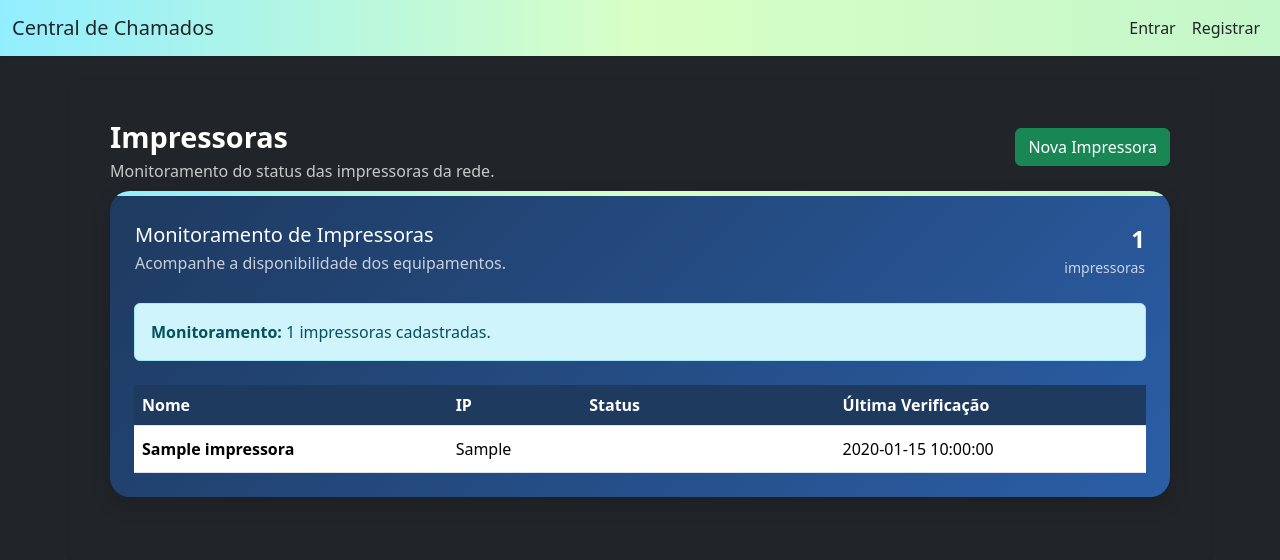
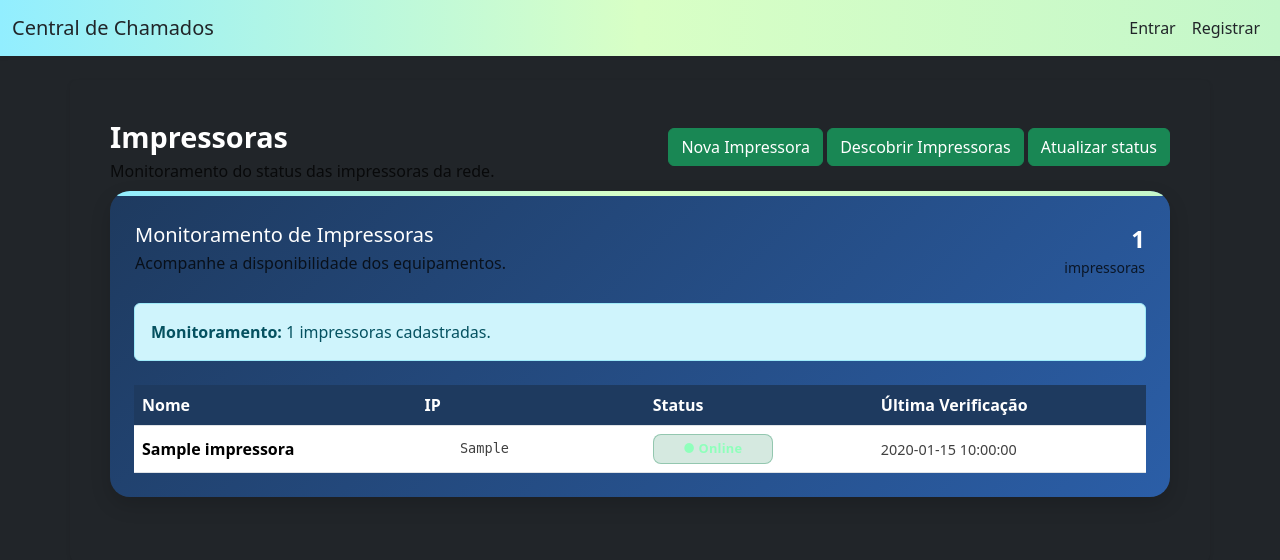
Before and after one commit to SirReinato/central_chamado, a Flask app: page /impressoras/ in a window 1280 px wide. Shown: the top 560 px of the page. Run offline with Flask 3, Linux system fonts and the light colour scheme; tables that the repository leaves empty hold one stand-in row (values such as "Sample post").

Commit message:
ajustes no status e ultima verificação

```diff
--- a/routes/impressoras.py
+++ b/routes/impressoras.py
@@ -39,3 +39,31 @@ def nova_impressora():
     return render_template(
         "impressoras/nova_impressora.html"
     )
+
+@impressoras_bp.route("/descobrir")
+def descobrir_impressoras():
+
+    ImpressorasService.descobrir_impressoras()
+
+    return redirect(
+        url_for("impressoras.index")
+    )
+
+@impressoras_bp.route("/sincronizar")
+def sincronizar():
+
+    ImpressorasService.sincronizar_dc1()
+
+    return redirect(
+        url_for("impressoras.index")
+    )
+
+
+@impressoras_bp.route("/atualizar-status")
+def atualizar_status():
+
+    ImpressorasService.atualizar_status()
+
+    return redirect(
+        url_for("impressoras.index")
+    )
--- a/services/impressoras_services.py
+++ b/services/impressoras_services.py
@@ -1,4 +1,8 @@
 from models import Impressora, db
+import subprocess
+from datetime import datetime
+import re
+import json
 
 class ImpressorasService:
 
@@ -28,13 +32,91 @@ class ImpressorasService:
         return impressora
 
 
-    @staticmethod
-    def descobrir_impressoras():
-        pass
 
     @staticmethod
-    def atualoizar_status():
-        pass
+    def sincronizar_dc1():
+
+        resultado = subprocess.run(
+            ["net", "view", r"\\dc1"],
+            capture_output=True,
+            text=True,
+            encoding="cp850"
+        )
+
+        if resultado.returncode != 0:
+            print(resultado.stderr)
+            return
+
+        linhas = resultado.stdout.splitlines()
+
+        for linha in linhas:
+
+            if "Impressão" not in linha:
+                continue
+
+            nome = linha.split("Impressão")[0].strip()
+
+            existe = Impressora.query.filter_by(
+                nome=nome
+            ).first()
+
+            if existe:
+                continue
+
+            nova = Impressora(
+                nome=nome,
+                online=False
+            )
+
+            db.session.add(nova)
+
+        db.session.commit()
+
+
+    @staticmethod
+    def atualizar_status():
+
+        impressoras = Impressora.query.all()
+
+        for impressora in impressoras:
+
+            if not impressora.ip:
+                continue
+
+            # Extrai apenas um IP válido
+            match = re.search(
+                r"\b\d{1,3}(?:\.\d{1,3}){3}\b",
+                str(impressora.ip)
+            )
+
+            if not match:
+                continue
+
+            ip = match.group()
+
+            try:
+
+                resultado = subprocess.run(
+                    ["ping", "-n", "1", "-w", "500", ip],
+                    capture_output=True,
+                    text=True
+                )
+
+                impressora.online = (
+                    resultado.returncode == 0
+                )
+
+                impressora.ultimo_check = datetime.now()
+
+            except Exception as e:
+
+                print(
+                    f"Erro ao verificar {ip}: {e}"
+                )
+
+                impressora.online = False
+
+        db.session.commit()
 
     @staticmethod
     def consultar_snmp(ip):
--- a/static/css/global.css
+++ b/static/css/global.css
@@ -9,7 +9,7 @@
     --cor-card-2: #2b5ea7;
 
     --cor-texto: #ffffff;
-    --cor-texto-secundario: rgba(255, 255, 255, 0.75);
+    --cor-texto-secundario: rgba(0, 0, 0, 0.75);
 
     --cor-texto-escuro: #000000;
 
@@ -727,3 +727,68 @@
 
     transform: translateY(-1px);
 }
+
+/* =============================================================
+   IMPRESSORAS
+   ============================================================= */
+
+
+/* =============================================================
+   IP DA IMPRESSORA
+   ============================================================= */
+
+.ipImpressora {
+    display: inline-flex;
+
+    align-items: center;
+    justify-content: center;
+
+    min-width: 120px;
+    height: 30px;
+
+    padding: 0 12px;
+
+    background: rgba(255, 255, 255, 0.08);
+
+    border: 1px solid var(--cor-borda);
+
+    border-radius: 8px;
+
+    color: var(--cor-texto-secundario);
+
+    font-family: monospace;
+    font-size: 0.85rem;
+}
+
+
+/* =============================================================
+   STATUS DA IMPRESSORA
+   ============================================================= */
+
+.statusImpressoraOnline {
+    background: rgba(25, 135, 84, 0.18);
+
+    color: #8fffbb;
+
+    border: 1px solid rgba(25, 135, 84, 0.35);
+}
+
+
+.statusImpressoraOffline {
+    background: rgba(220, 53, 69, 0.18);
+
+    color: #ff8f9b;
+
+    border: 1px solid rgba(220, 53, 69, 0.35);
+}
+
+
+/* =============================================================
+   ÚLTIMA VERIFICAÇÃO
+   ============================================================= */
+
+.ultimaVerificacao {
+    color: var(--cor-texto-secundario);
+
+    font-size: 0.9rem;
+}
--- a/templates/impressoras/impressoras.html
+++ b/templates/impressoras/impressoras.html
@@ -30,7 +30,13 @@
                     Nova Impressora
 
                 </a>
+                <a href="{{ url_for('impressoras.sincronizar') }}" class="btn btn-success"> Descobrir
+                    Impressoras
+                </a>
 
+                <a href="{{ url_for('impressoras.atualizar_status') }}" class="btn btn-success">
+                    Atualizar status
+                </a>
 
             </div>
         </div>
```
Also changed, not shown: models.py (+18 -0 lines).
